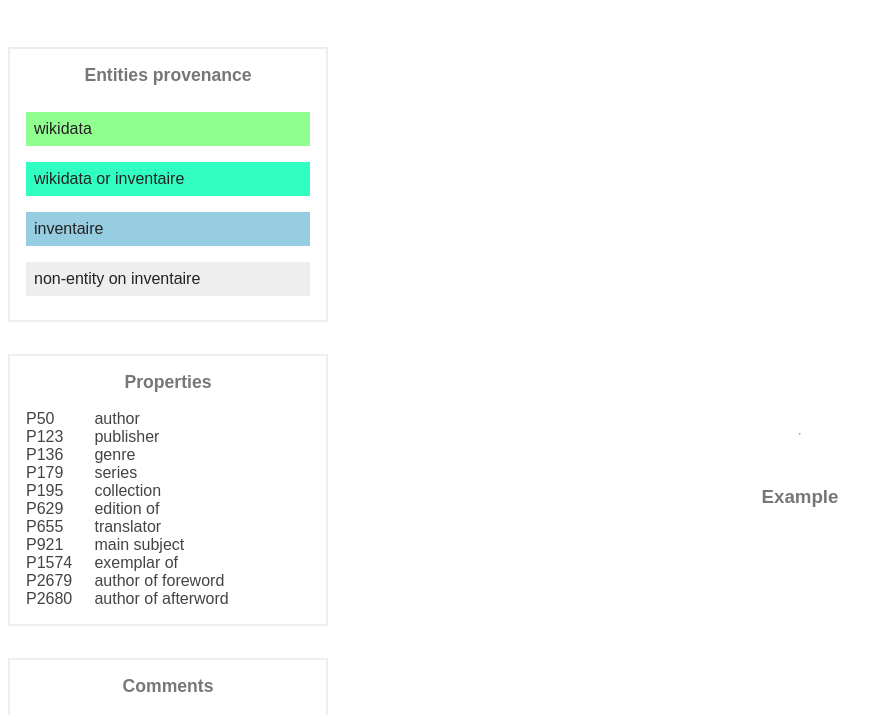
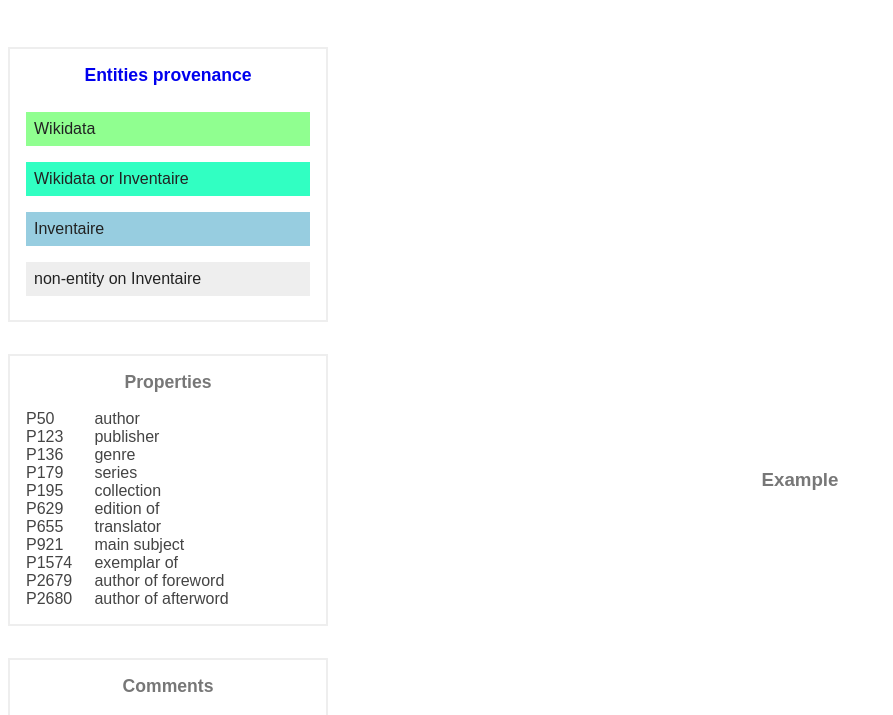
Before and after one commit to inventaire/entities-map, a website: page src/template.html in a window 1280 px wide. Shown: the part 78-793 px from the top of the page, without its empty margins (0-893 px from the left). Drawn offline with nearby package versions, Linux system fonts and the light colour scheme; files that its build step writes are made by us from their sources.

```diff
--- a/src/style.scss
+++ b/src/style.scss
@@ -86,15 +86,15 @@
   flex: 2;
   display: flex;
   flex-direction: column;
-  align-items: center;
+  align-items: stretch;
   justify-content: center;
 }
 
 .map, .example{
-  margin: 1em;
+  margin: 1em auto;
   flex: 1;
   svg{
-    min-width: 800px;
+    min-width: min(80vw, 1200px);
   }
 }
 
--- a/src/template.html
+++ b/src/template.html
@@ -26,12 +26,12 @@
 
     <div class="legend">
       <div class="provenance">
-        <h3>Entities provenance</h3>
+        <h3><a href="https://wiki.inventaire.io/wiki/Entities_data#Data_sources">Entities provenance</a></h3>
         <ul>
-          <li class="wikidata">wikidata</li>
-          <li class="both">wikidata or inventaire</li>
-          <li class="inventaire">inventaire</li>
-          <li class="non-entity">non-entity on inventaire</li>
+          <li class="wikidata">Wikidata</li>
+          <li class="both">Wikidata or Inventaire</li>
+          <li class="inventaire">Inventaire</li>
+          <li class="non-entity">non-entity on Inventaire</li>
         </ul>
       </div>
 
@@ -65,8 +65,6 @@
         <!-- MAP -->
       </div>
 
-      <hr>
-
       <div class="example">
         <h3>Example</h3>
         <!-- EXAMPLE -->
```
Also changed, not shown: package.json (+4 -5 lines), 5 other files.
